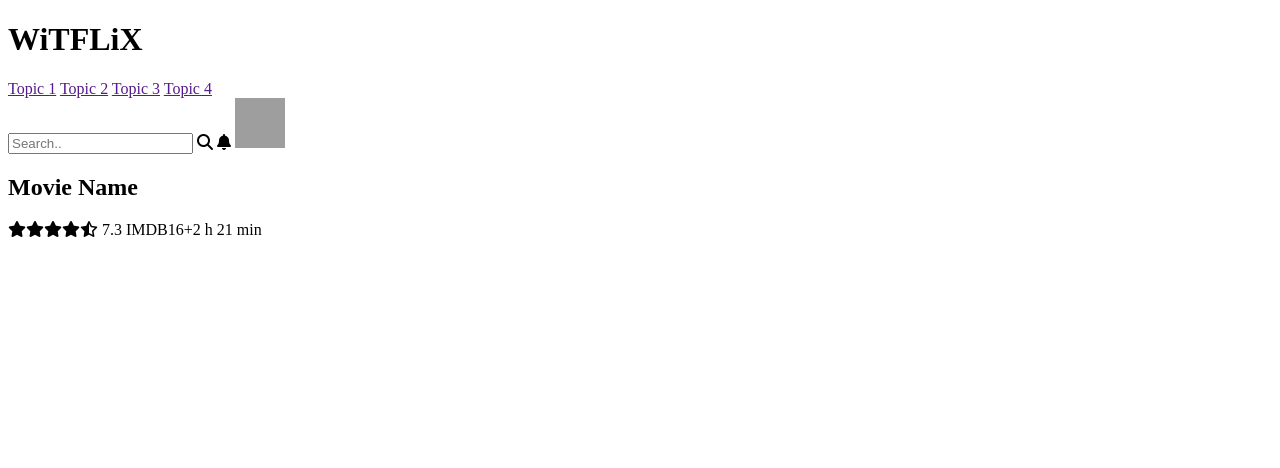
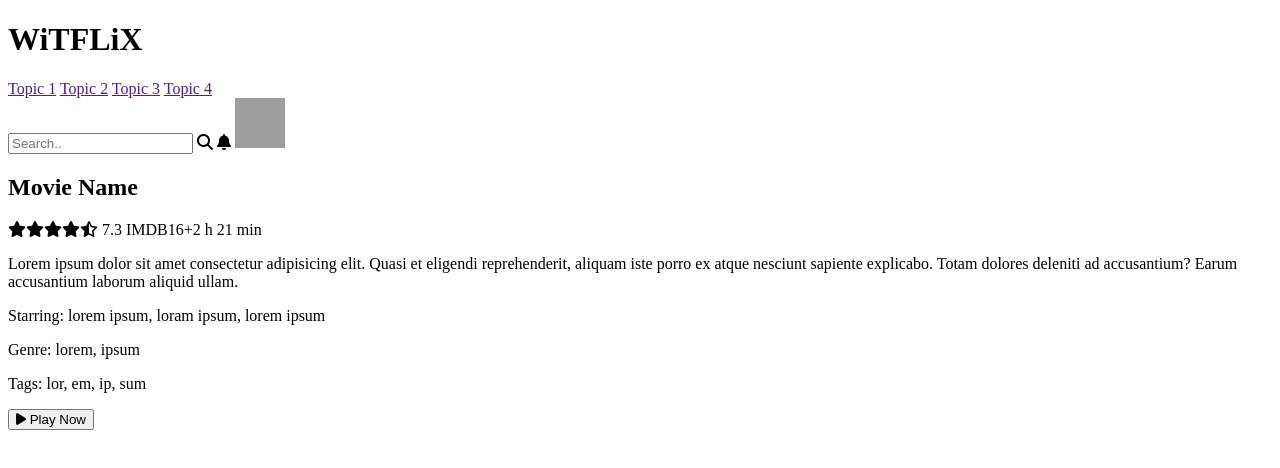
Before and after one commit to Erdal-Gundogan/WitFlixCalisma, a plain HTML site: page index.html in a window 1280 px wide. Drawn offline with Linux system fonts and the light colour scheme; grey boxes are pictures that could not be loaded.

Commit message:
first-part completed

```diff
--- a/index.html
+++ b/index.html
@@ -30,8 +30,33 @@
                     <span class="user-rating">
                         <i class="fa-solid fa-star"></i><i class="fa-solid fa-star"></i><i class="fa-solid fa-star"></i><i class="fa-solid fa-star"></i><i class="fa-regular fa-star-half-stroke"></i> 7.3 IMDB</span><span class="content-rating">16+</span><span class="movie-duration">2 h 21 min</span>
                     </div>
+
+            <p>
+                Lorem ipsum dolor sit amet consectetur adipisicing elit. Quasi et
+                eligendi reprehenderit, aliquam iste porro ex atque nesciunt sapiente
+                explicabo. Totam dolores deleniti ad accusantium? Earum accusantium
+                laborum aliquid ullam.
+            </p>
+            <div class="movie-details">
+                <p>
+                    <span>Starring: </span>lorem ipsum, loram ipsum, lorem ipsum
+                </p>
+                <p>
+                    <span>Genre: </span>lorem, ipsum
+                </p>
+                <p>
+                    <span>Tags: </span>lor, em, ip, sum
+                </p>
             </div>
+            <button>
+                <i class="fa-solid fa-play"></i> Play Now</button>
+            </button>
+            </div>
+
         </main>
+        <section class="suggestion"></section>
+        <footer>
+        </footer>
 
     </body>
 </html>
```
